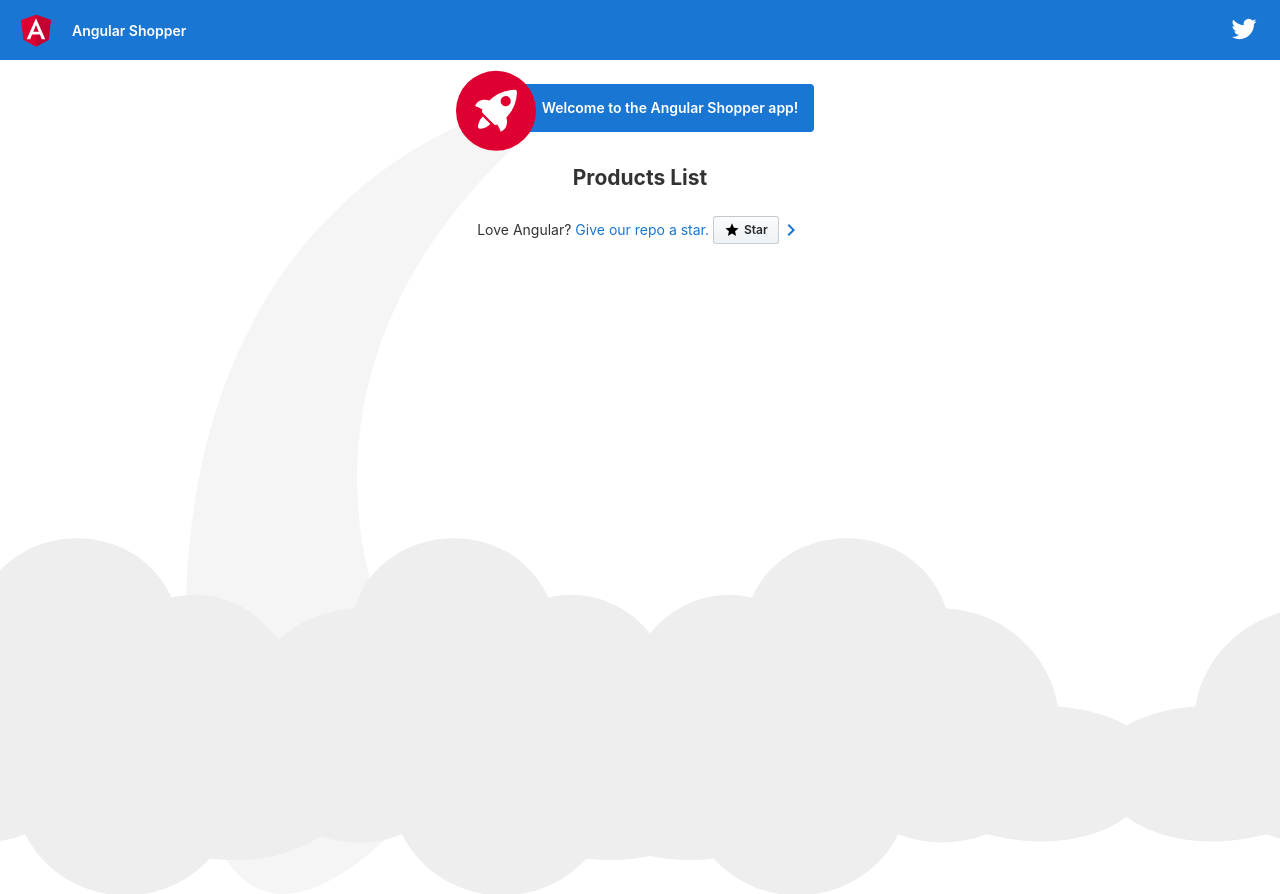
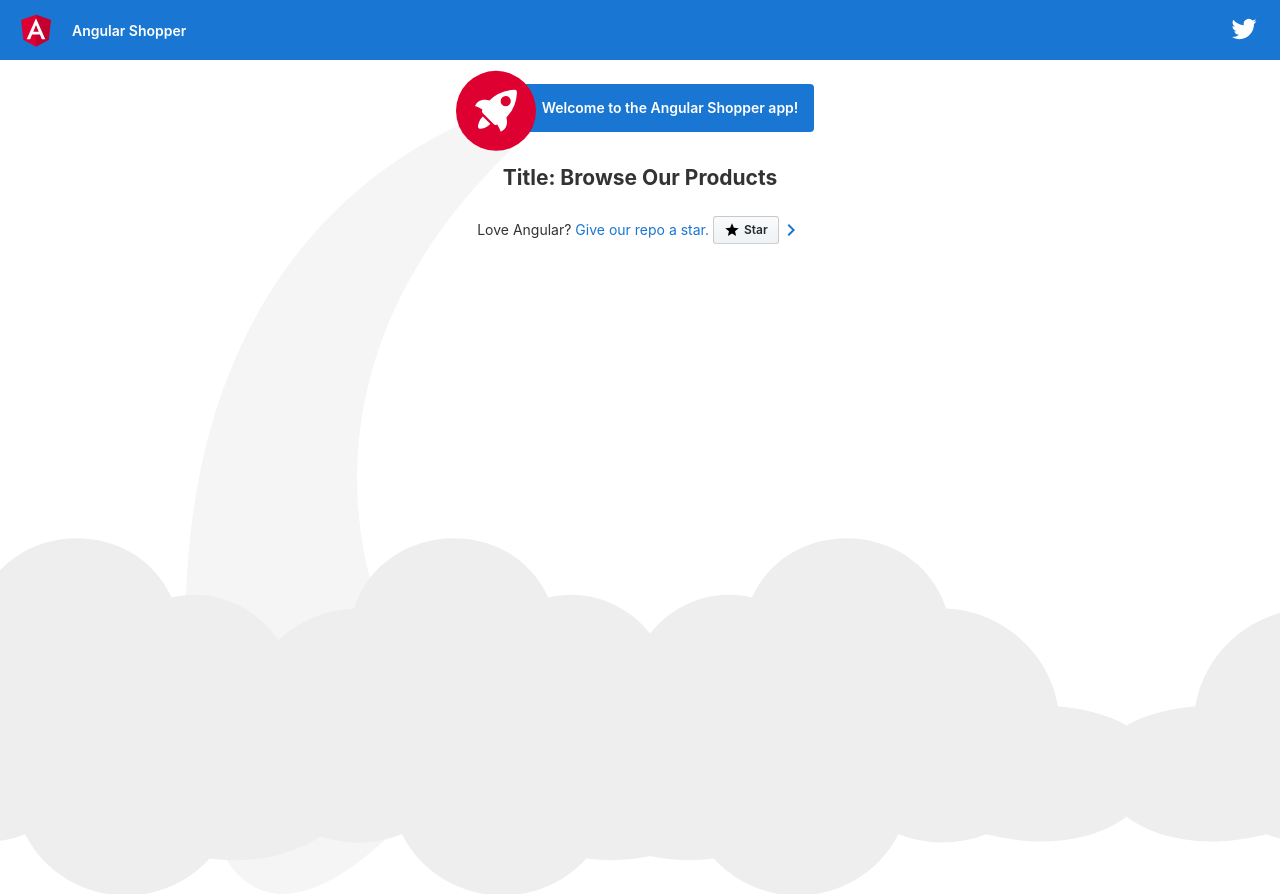
Before and after one commit to target-practice/AngularShopper, an Angular app: page / in a window 1280 px wide. Built offline with nearby package versions, Linux system fonts and the light colour scheme.

Commit message:
Extend our simple Templates, and take them to the next level
Data binding (between view & component) ~https://youtu.be/k5E2AVpwsko?t=6101

```diff
--- a/src/app/products.component.ts
+++ b/src/app/products.component.ts
@@ -2,11 +2,9 @@ import { Component } from '@angular/core';
 
 @Component({
     selector: 'products', // creates custom HTML element <products>
-    template: '<h2>Products List</h2>' // the HTML markup to be rendered
+    template: '<h2>{{ "Title: " + title }}</h2>' // the HTML markup to be rendered
 })
 export class ProductsComponent {
 
-    // constructor(argument) {
-    //  // code...
-    // }
+    title = "Browse Our Products";
 }
```
